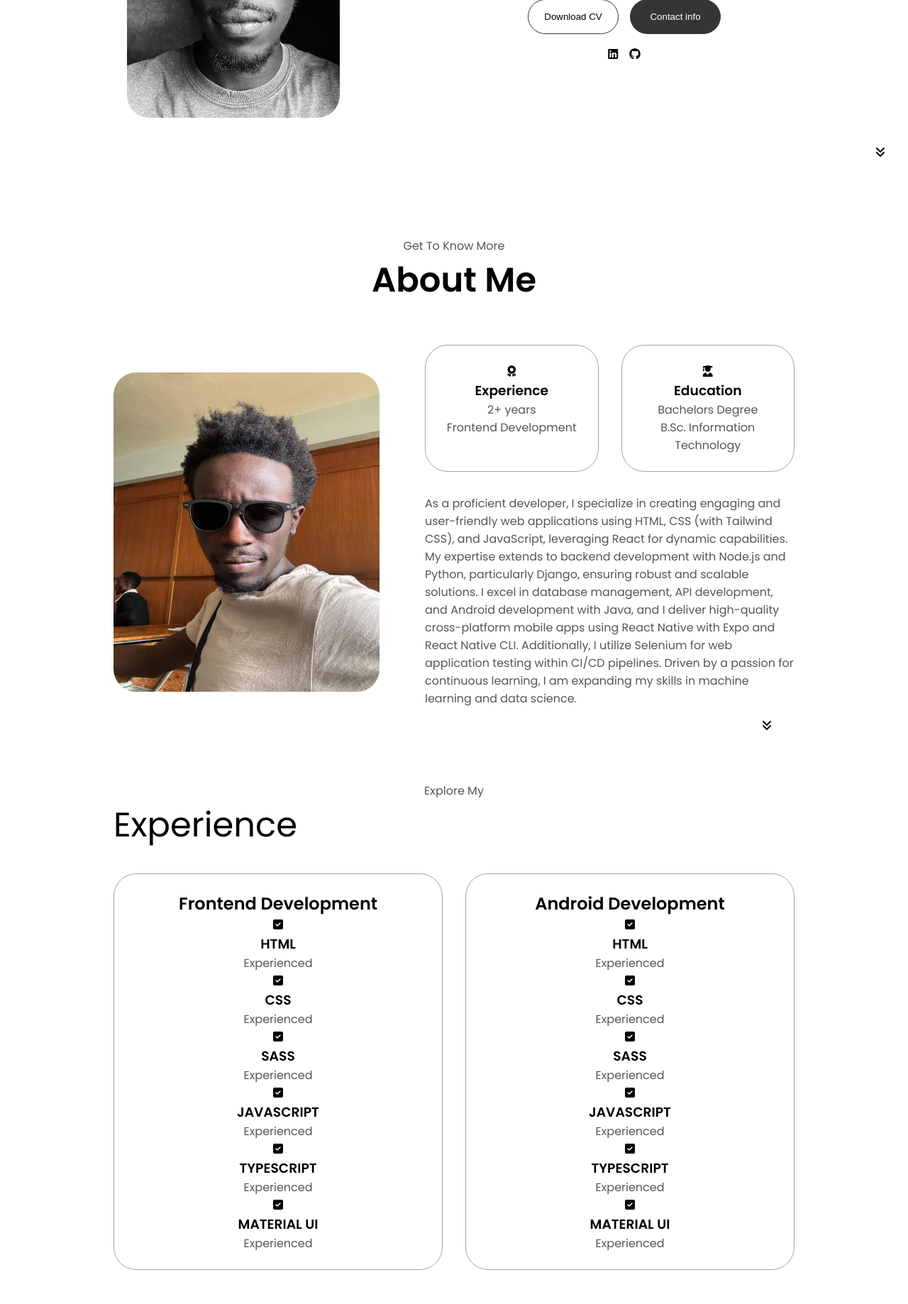
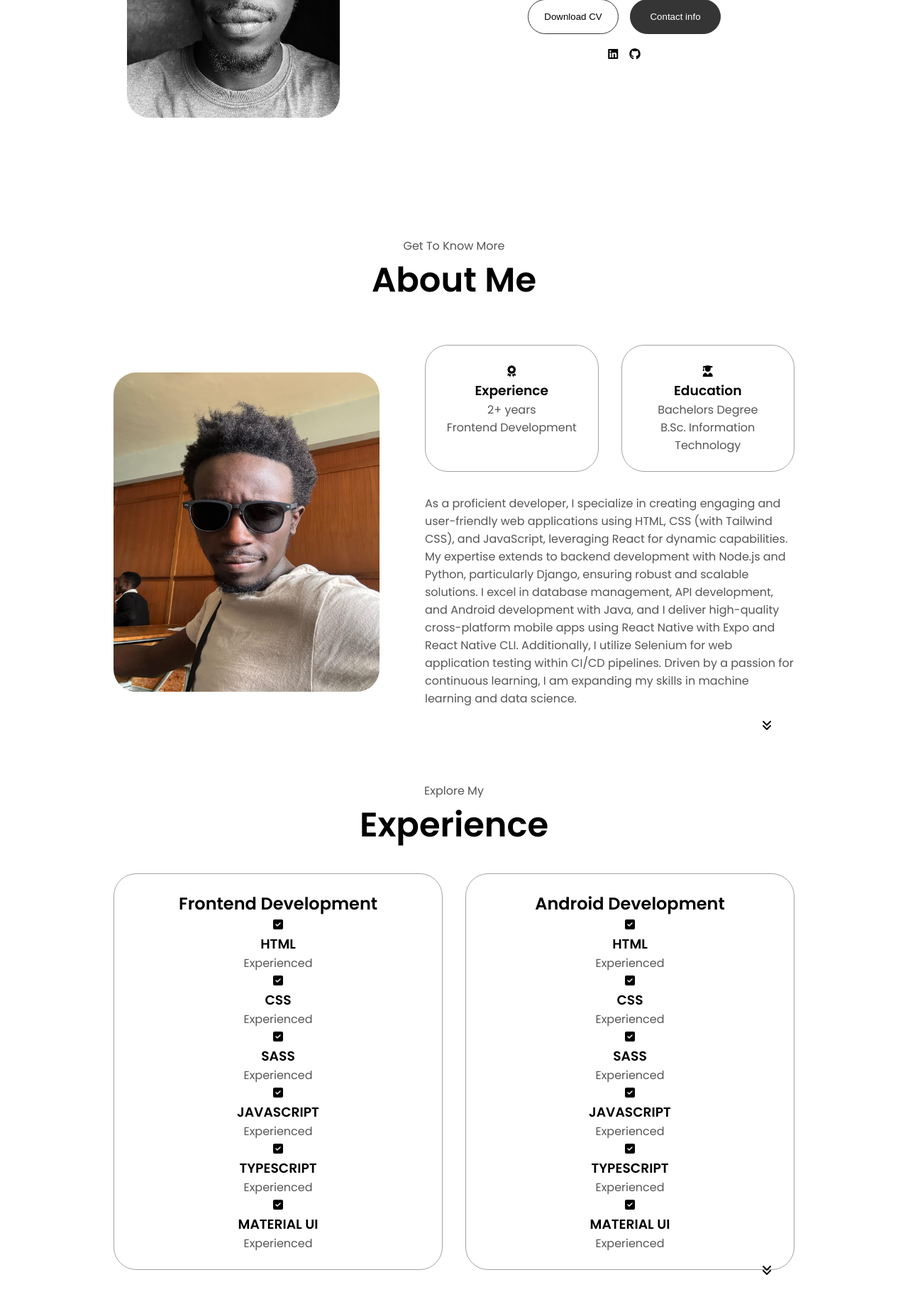
Before and after one commit to Bryium/Portfolio, a Django app: page /Home/ in a window 1280 px wide. Shown: the part 538-2376 px from the top of the page at 71% size. Run offline with Django 4.2, Linux system fonts and the light colour scheme; some libraries are stand-ins or nearby versions.

Commit message:
styled the exprience section

```diff
--- a/Home/static/style.css
+++ b/Home/static/style.css
@@ -302,3 +302,11 @@ padding-top: 4vh;
   bottom: 2.5rem;
   z-index: 1000;
 }
+
+
+/*Experience Section*/
+
+#experience {
+  position: relative;
+
+}
--- a/templates/home.html
+++ b/templates/home.html
@@ -91,12 +91,12 @@
                 <div class="details-container">
                     <i class="fa-solid fa-award"></i>
                     <h3>Experience</h3>
-          <p>2+ years <br />Frontend Development</p>
+                    <p>2+ years <br/>Frontend Development</p>
                 </div>
                 <div class="details-container">
                     <i class="fa-solid fa-user-graduate"></i>
                     <h3>Education</h3>
-          <p>Bachelors Degree<br />B.Sc. Information Technology</p>
+                    <p>Bachelors Degree<br/>B.Sc. Information Technology</p>
                 </div>
             </div>
             <div class="text-container">
@@ -106,7 +106,8 @@ web applications using HTML, CSS (with Tailwind CSS), and JavaScript,
                     leveraging React for dynamic capabilities. My expertise extends to backend
                     development with Node.js and Python, particularly Django, ensuring robust
                     and scalable solutions. I excel in database management, API development,
-and Android development with Java, and I deliver high-quality cross-platform mobile apps using React Native with Expo and React Native CLI.
+                    and Android development with Java, and I deliver high-quality cross-platform mobile apps using React
+                    Native with Expo and React Native CLI.
                     Additionally, I utilize Selenium for web application testing within CI/CD
                     pipelines. Driven by a passion for continuous learning, I am expanding my
                     skills in machine learning and data science.
@@ -114,13 +115,17 @@ skills in machine learning and data science.
             </div>
         </div>
     </div>
-  <i class="fa-solid fa-angles-down" style="color: #000000;" class="icon arrow" onclick="location.href='./#experience'"></i>
+
+<i class="fa-solid fa-angles-down" style="color: #000000;" class="icon arrow"
+       onclick="location.href='./#experience'"></i>
+
 </section>
 
 {# EXPERIENCE SECTION #}
+
 <section id="experience">
     <p class="section_text_p1">Explore My</p>
-    <hi class="title">Experience</hi>
+    <h1 class="title">Experience</h1>
     <div class="experience-details-container">
         <div class="about-containers">
             <div class="details-container">
@@ -219,8 +224,10 @@ skills in machine learning and data science.
             </div>
         </div>
     </div>
-    <i class="fa-solid fa-angles-down" style="color: #000000;" class="icon arrow" onclick="location.href='./#projects'"></i>
+    <i class="fa-solid fa-angles-down icon-arrow" style="color: #000000;" onclick="location.href='#projects'"></i>
 </section>
+
+
 <script src="{% static 'script.js' %}"></script>
 </body>
 
```
Lines whose indentation alone changed are shown as unchanged.
